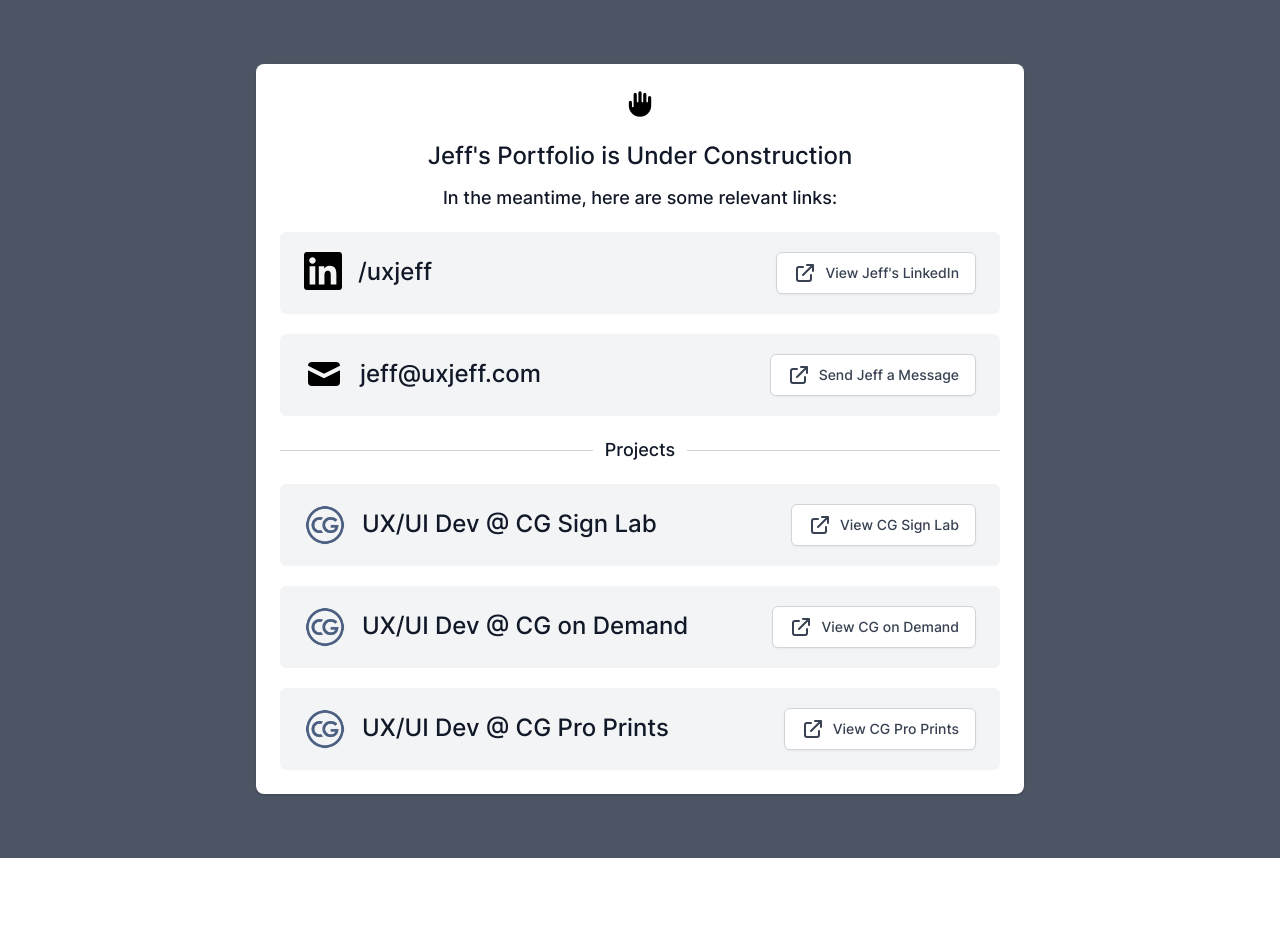
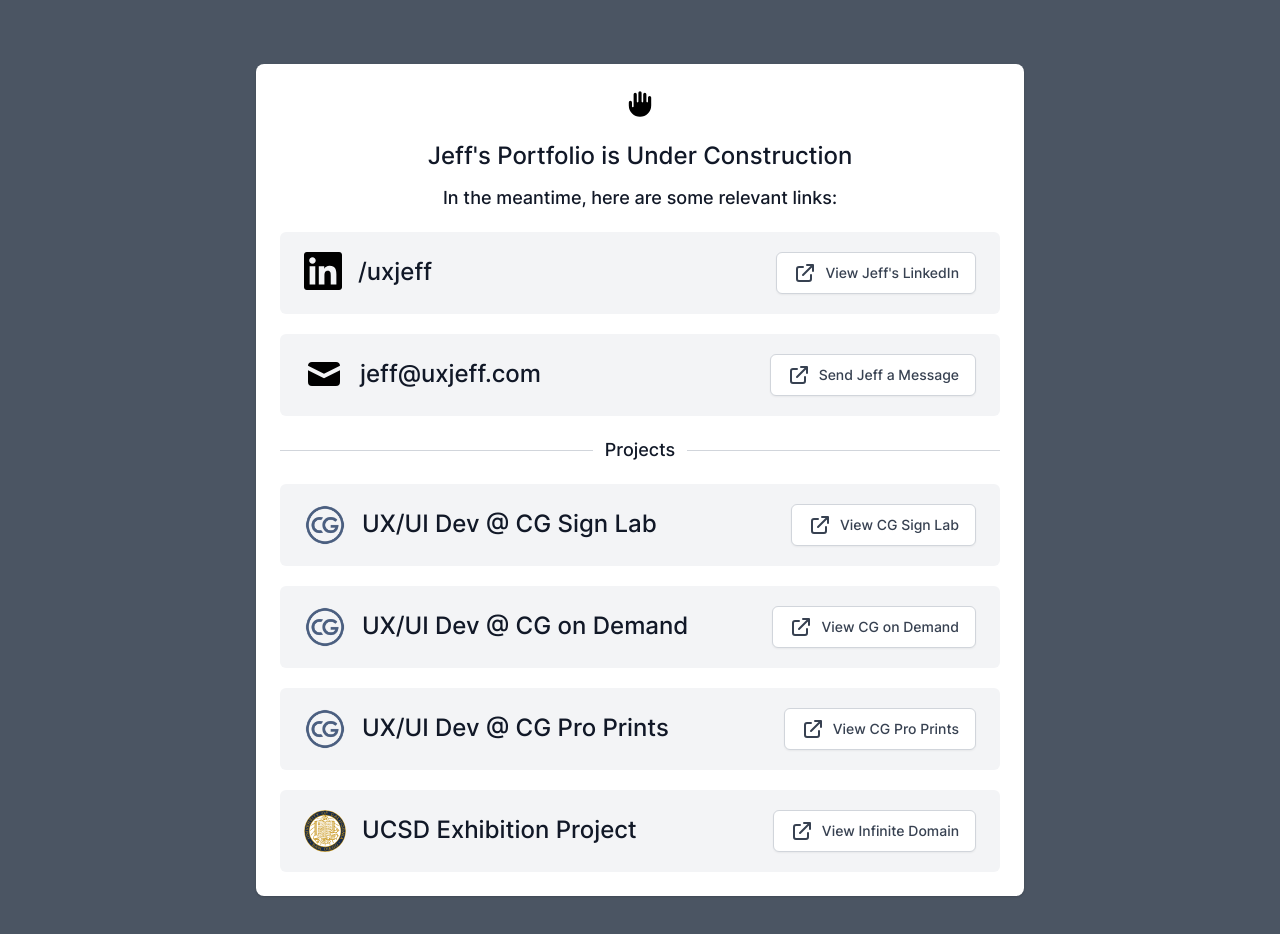
Before and after one commit to jefudev/uxjeffcom, a Vue app: page / in a window 1280 px wide. Shown: the top 934 px of the page. Before the commit the page ends 858 px from the top, so only its background shows below. Built offline with nearby package versions, Linux system fonts and the light colour scheme; what @tailwindcss/typography would draw is missing.

Commit message:
added infinite domain link

```diff
--- a/src/views/Home.vue
+++ b/src/views/Home.vue
@@ -378,7 +378,7 @@
                 </div>
               </div>
             </div>
-            <!-- <div class="mt-5">
+            <div class="mt-5">
               <div
                 class="
                   rounded-md
@@ -390,7 +390,7 @@
               >
                 <h4 class="sr-only">Infinite Domain</h4>
                 <div class="sm:flex sm:items-start">
-                  <img src="/assets/cg-logo.png" width="42"/>
+                  <img src="/assets/ucsd-seal.svg" width="42"/>
                   <div class="mt-3 sm:mt-0 sm:ml-4">
                     <div
                       class="text-2xl font-medium pt-1 text-gray-900 text-left"
@@ -442,7 +442,7 @@
                   </button>
                 </div>
               </div>
-            </div>                                     -->
+            </div>
           </div>
         </div>
       </div>
```
Also changed, not shown: assets/ucsd-seal.svg (added).
